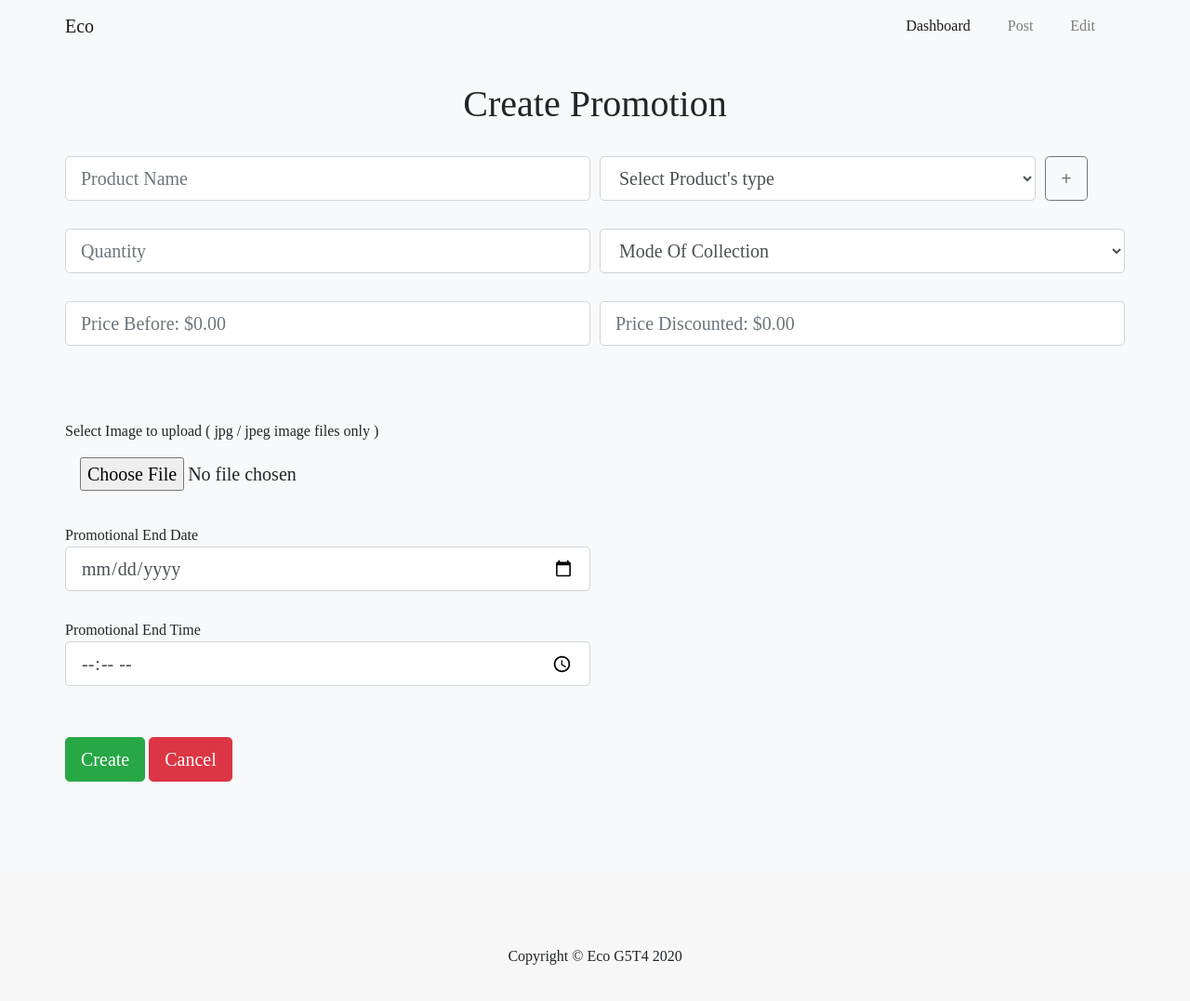
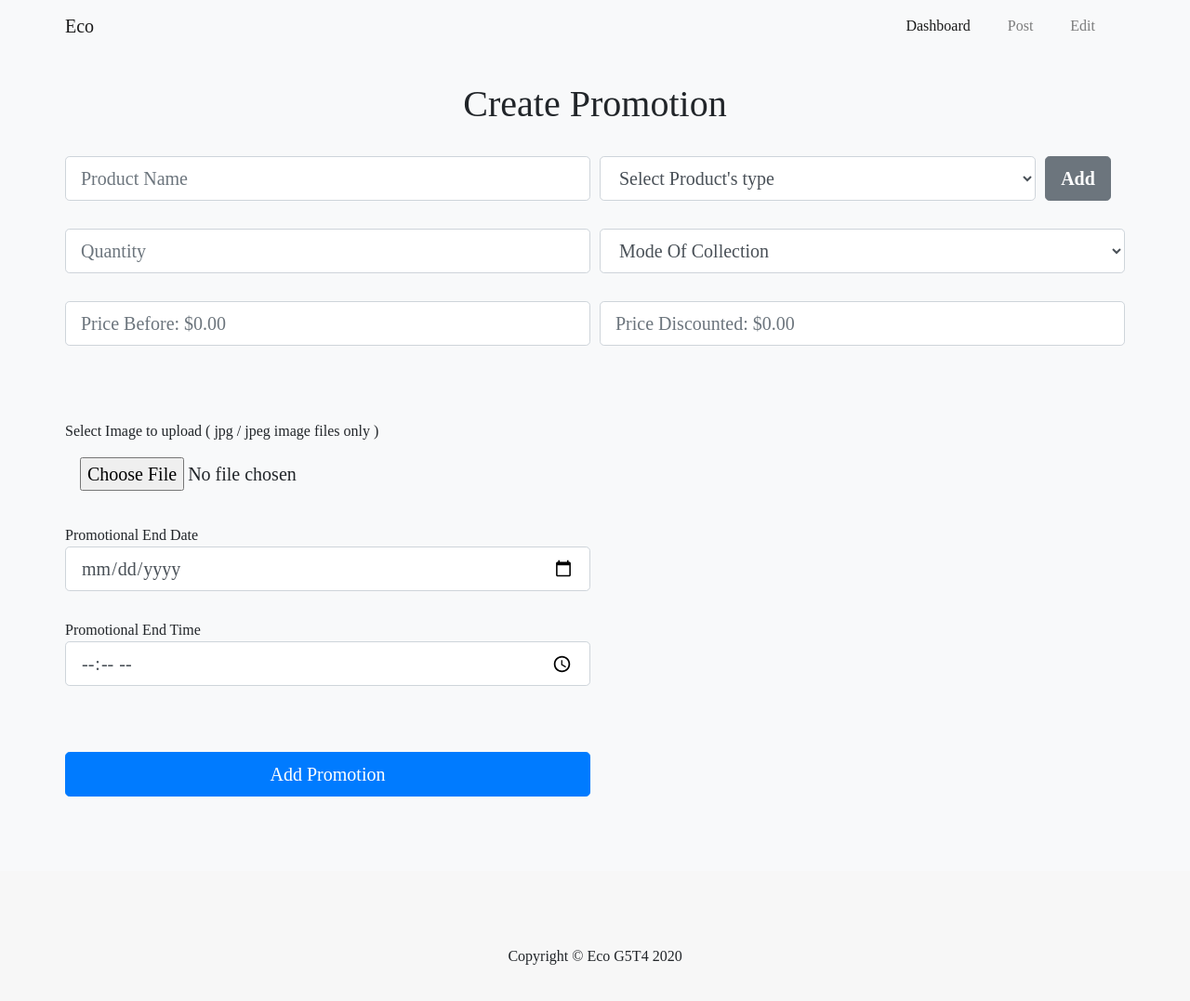
Before and after one commit to simshengqin/IS216, a PHP site: page /company_post_product.php in a window 1280 px wide. Shown: the top 1077 px of the page at 93% size. Run offline with PHP 8.4, Linux system fonts and the light colour scheme; data comes from the database, SQL or seed files in the repository; some libraries are stand-ins or nearby versions.

Commit message:
Updates to company

```diff
--- a/company_post_product.php
+++ b/company_post_product.php
@@ -102,8 +102,8 @@
                         <p id='errorProductType' style='visibility: hidden; color: red;'> Please select a type </p>
                     </div>
 
-                    <div class="form-group col-md-1" style="margin-bottom: -10px;">
-                      <button type="button" class="btn btn-outline-secondary btn-lg"  data-toggle="modal" data-target="#foodTypeModal">  <b> + </b> </button>
+                    <div class="form-group col-md-1" style="margin-bottom: 20px;">
+                      <button type="button" class="btn btn-secondary btn-lg"  data-toggle="modal" data-target="#foodTypeModal">  <b>Add</b> </button>
                     </div>
 
                     <!-- Qty -->
@@ -176,9 +176,12 @@
                     </div>
 
                     <div class="form-group col-md-12" style="margin-top: 25px;">
-                        <button type="submit" class="btn btn-success btn-lg inline" onclick='return validate()'> Create </button>
-                        <button type="button" class="btn btn-danger btn-lg inline"> Cancel </button>
+
                     </div>
+
+                    <div class="col-md-6">
+                        <button type="submit" class="btn btn-primary btn-lg btn-block" onclick='return validate()'> Add Promotion </button>
+                    </diV>
              </div>
         </form>
 
--- a/company_profile.php
+++ b/company_profile.php
@@ -109,7 +109,7 @@
                       <label for="companyDescription">Description</label>
                       <textarea rows="4" cols="50" class="form-control form-control-lg" name="companyDescription" id="companyDescription"><?php echo $company_description?></textarea>
                     </div>
-                    <button type="submit" class="btn btn-primary btn-lg"> Update </button>
+                    <button type="submit" class="btn btn-primary btn-lg btn-block"> Update </button>
                   </form>
                 </div>
 
--- a/include/productDAO.php
+++ b/include/productDAO.php
@@ -39,6 +39,7 @@ class productDAO {
         $conn = $connMgr->getConnection();
 
         $stmt = $conn->prepare($sql);
+        $stmt->bindParam(':id', $id, PDO::PARAM_INT);
         $stmt->bindParam(':decay_date', $decay_date, PDO::PARAM_STR);
         $stmt->bindParam(':decay_time', $decay_time, PDO::PARAM_STR);
         $stmt->bindParam(':price_after', $price_after, PDO::PARAM_STR);
```
Also changed, not shown: company_edit_product.php (+15 -9 lines), images/breakfast/waffles2.jpg (added).
